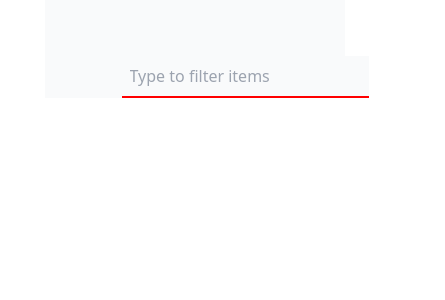
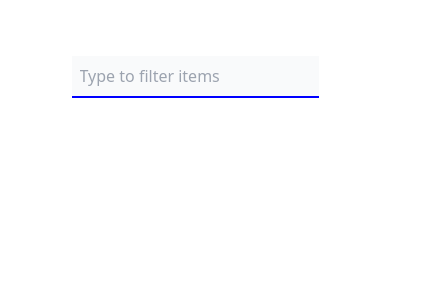
Before and after one commit to Amishakumari544/chip-component, a React (Create React App) app: page / in a window 390 px wide. Shown: the top 300 px of the page, 445 px wide, since content can reach past the window. Built offline with nearby package versions, Linux system fonts and the light colour scheme.

Commit message:
fixes mobile-view

```diff
--- a/src/component/ChipComponent.jsx
+++ b/src/component/ChipComponent.jsx
@@ -1,25 +1,30 @@
-import { useState } from 'react';
-import name from '../name.json'
+import React, { useState } from 'react';
+import name from '../name.json';
 
-const ChipComponent = () => {
+interface Name {
+  name: string;
+  // Add more properties if necessary
+}
+
+const ChipComponent: React.FC = () => {
   const [inputValue, setInputValue] = useState('');
   const [items, setItems] = useState(name);
   const [chips, setChips] = useState([]);
   const [showItems, setShowItems] = useState(false);
 
-  const handleInputChange = (event) => {
+  const handleInputChange = (event: React.ChangeEvent<HTMLInputElement>) => {
     setInputValue(event.target.value);
     setShowItems(true);
   };
 
-  const handleItemClick = (item) => {
+  const handleItemClick = (item: Name) => {
     setChips([...chips, item]);
     setItems(items.filter((i) => i.name.toLowerCase() !== item.name.toLowerCase()));
     setInputValue('');
     setShowItems(false);
   };
 
-  const handleChipRemove = (removedChip) => {
+  const handleChipRemove = (removedChip: Name) => {
     setChips(chips.filter((chip) => chip.name !== removedChip.name));
     setItems([...items, removedChip]);
   };
@@ -29,10 +34,9 @@ const ChipComponent = () => {
   );
 
   return (
-    <div className='bg-gray-50 m-auto lg:h-[300px] lg:w-[800px] w-[300px]'>
-
+    <div className='lg:bg-gray-50 m-auto lg:h-[300px] lg:w-[800px] w-[300px]'>
       <div className=''>
-      <div className='inline-flex flex-wrap w-[400px] lg:w-[800px] gap-2 mt-12' id='chips-container'>
+        <div className='flex lg:inline-flex flex-wrap w-auto lg:w-[800px] gap-2 mt-12' id='chips-container'>
           {chips.map((chip) => (
             <button
               key={chip.name}
--- a/src/index.css
+++ b/src/index.css
@@ -5,5 +5,5 @@
 input[type=text] {
     box-sizing: border-box;
     border: none;
-    border-bottom: 2px solid red;
+    border-bottom: 2px solid blue;
   }
```
Lines whose indentation alone changed are shown as unchanged.
